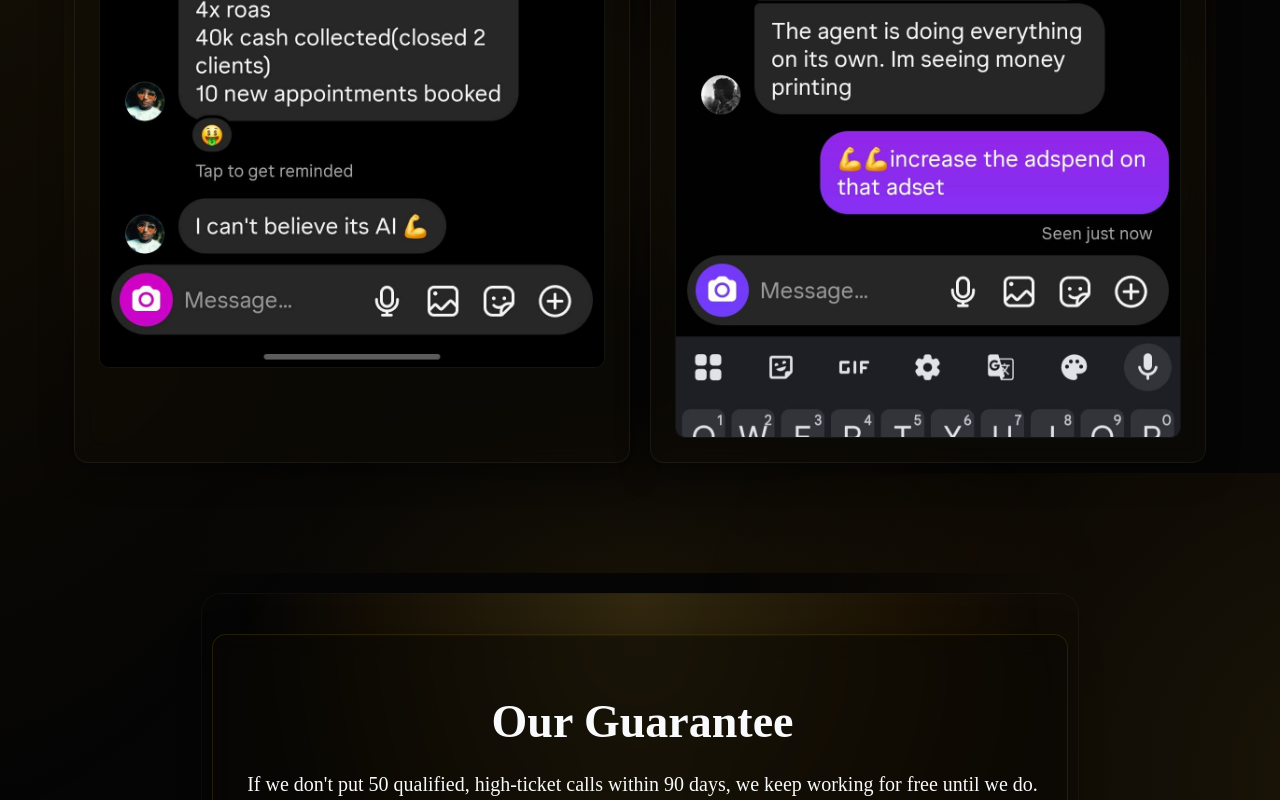
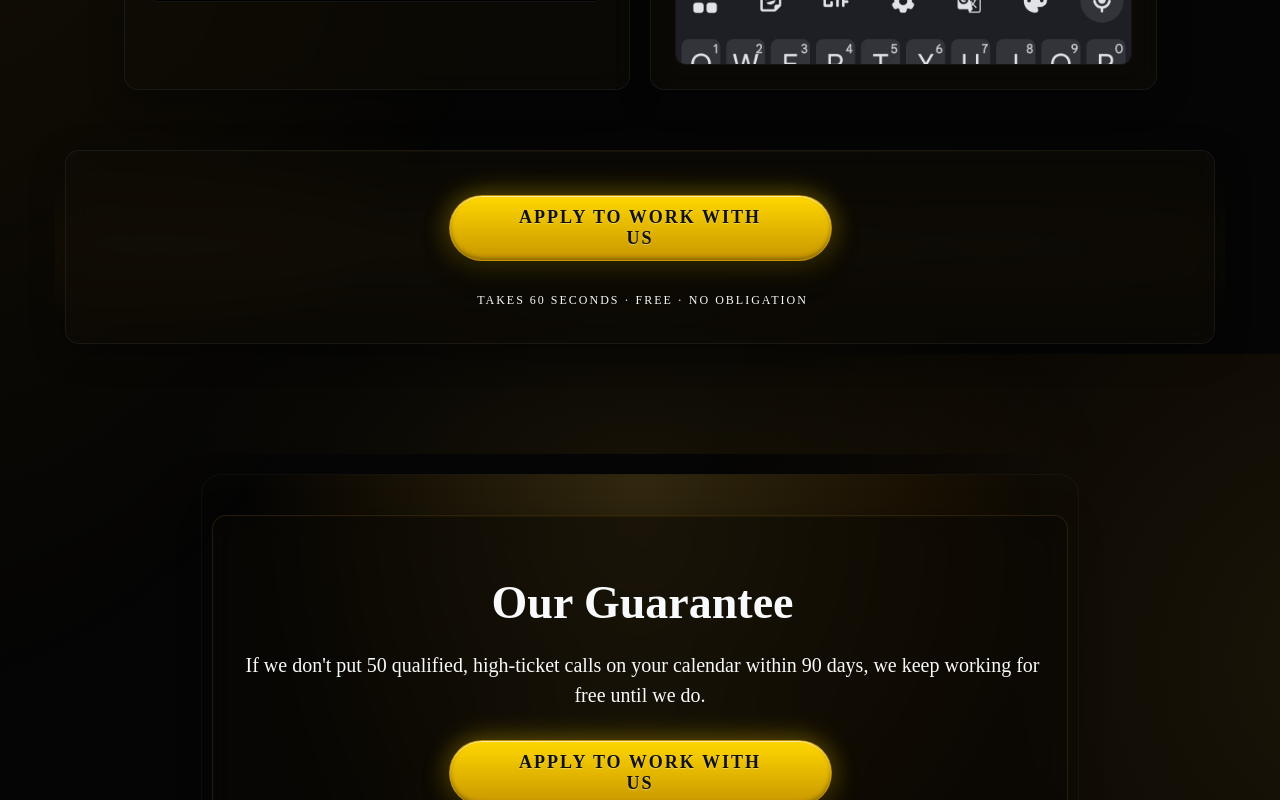
Before and after one commit to DevankS5/New, a React (Vite) app in the folder react-pixel-clone/: page / in a window 1280 px wide. Shown: the part 5600-6400 px from the top of the page. Built offline with nearby package versions, Linux system fonts and the light colour scheme.

Commit message:
shifted the testitmonial and fixed the typo

```diff
--- a/react-pixel-clone/src/App.jsx
+++ b/react-pixel-clone/src/App.jsx
@@ -174,7 +174,25 @@
           2,
         );
 
-        testimonialSection.append(firstRow, secondRow);
+        const testimonialCtaRow = Array.from(
+          testimonialSection.querySelectorAll('[id^="row-"]'),
+        ).find((row) => {
+          const ctaButton = row.querySelector('button[id$="_btn"]');
+          if (!(ctaButton instanceof HTMLButtonElement)) return false;
+
+          const label = `${ctaButton.getAttribute("aria-label") || ""} ${
+            ctaButton.textContent || ""
+          }`;
+
+          return APPLY_CTA_PATTERN.test(label);
+        });
+
+        if (testimonialCtaRow?.parentElement) {
+          testimonialCtaRow.parentElement.insertBefore(firstRow, testimonialCtaRow);
+          testimonialCtaRow.parentElement.insertBefore(secondRow, testimonialCtaRow);
+        } else {
+          testimonialSection.append(firstRow, secondRow);
+        }
       }
     }
 
--- a/react-pixel-clone/src/replica/replica.html
+++ b/react-pixel-clone/src/replica/replica.html
@@ -3818,7 +3818,7 @@
                         >
                           <div>
                             <p>
-                             If we don't put 50 qualified, high-ticket calls within 90 days, we keep working for free until we do.
+                             If we don't put 50 qualified, high-ticket calls on your calendar within 90 days, we keep working for free until we do.
 
 
                             </p>
```
